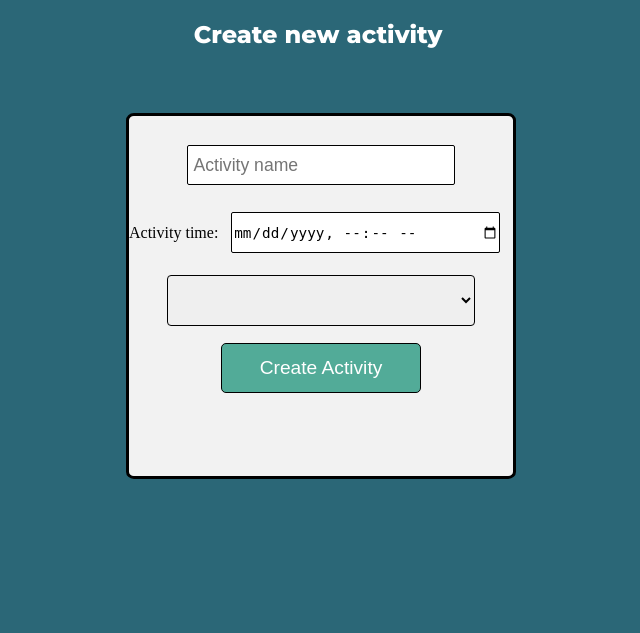
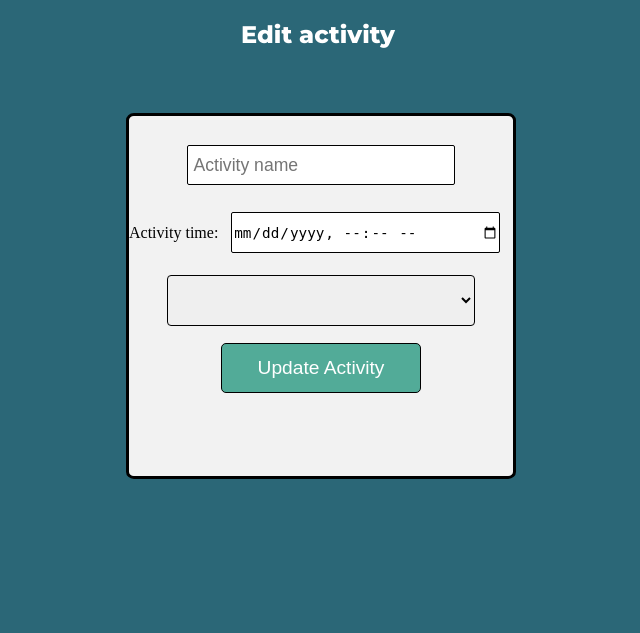
Before and after one commit to AK-UGlas/fit-me-in, a Flask app: template templates/activities/edit.html in a window 1280 px wide. Shown: the part 75-708 px from the top of the page, without its empty margins (322-962 px from the left). Run offline with Flask 2, Linux system fonts and the light colour scheme; the template is opened without the code that fills it, so the values that code supplies are empty.

Commit message:
fix broken or mislabeled links

```diff
--- a/repositories/activity_repo.py
+++ b/repositories/activity_repo.py
@@ -70,7 +70,7 @@ def select(id):
     activity = None
     result = run_sql("SELECT * FROM activities WHERE id = %s", [id])
 
-    if result is not None:
+    if result:
         activity = make_activity(result[0])
     return activity
 
@@ -90,8 +90,9 @@ def update(activity):
         return False
 
     sql = "UPDATE activities SET (activity_name, start_time, date, location_id) = (%s, %s, %s, %s) WHERE id = %s"
-    values = [activity.name, activity.get_start_time(True), activity.get_date(), activity.location.id]
+    values = [activity.name, activity.get_start_time(True), activity.get_date(), activity.location.id, activity.id]
     run_sql(sql, values)
+
     return True
 
 # delete
--- a/templates/activities/edit.html
+++ b/templates/activities/edit.html
@@ -2,9 +2,9 @@
 
 {% block content %}
 <section>
-<h2> Create new activity </h2>
+<h2> Edit activity </h2>
 <div id="form-div">
-    <form id="add-form" action="/activities/{{ id }}/" method='POST'>
+    <form id="add-form" action="/activities/{{ activity.id }}/edit" method='POST'>
         <div class="input-div">
             <input type="text" id="name" name="name" placeholder=" Activity name" value="{{ activity.name }}" required>
         </div>
@@ -25,7 +25,7 @@
             </select>
         </div>
         <div class="input-div">
-            <input class="submit-button" type="submit" id="submit" value="Create Activity">
+            <input class="submit-button" type="submit" id="submit" value="Update Activity">
         </div>
         {% if message is defined %}
             <p style="color:Red">*{{ message }}</p>
--- a/templates/activities/view-all.html
+++ b/templates/activities/view-all.html
@@ -27,7 +27,7 @@
                 {{ activity.location.room_name }}
                 <a href="/activities/{{ id }}_viewing_{{ activity.id }}/view">View details</a>
                 {% if id == 'admin' %}
-                <a href="/activities/<activity_id>/edit">Edit</a>
+                <a href="/activities/{{ activity.id }}/edit">Edit</a>
                 {% endif %}
             </div>
             {% endfor %}
--- a/templates/activities/view.html
+++ b/templates/activities/view.html
@@ -10,7 +10,7 @@
         <p> Start time: {{ activity.get_start_time() }}</p><br>
         <p> Location: {{ activity.location.room_name }}</p><br>
         {% if id == "admin" %}
-            <a href="">edit</a>
+            <a href="/activities/{{ activity.id }}/edit">edit</a>
         {% endif %}
     </div>
     <div>
--- a/templates/admin.html
+++ b/templates/admin.html
@@ -6,7 +6,7 @@
 <section id="all-content">
     <aside id="quicklinks">
         <div id="user-profile">
-            <h1>Welcome {{ admin_id }}</h1>
+            <h1>Welcome {{ admin_id.upper() }}</h1>
         </div>
         <div id="upcoming-classes">
         <h3>Upcoming classes for {{ today }}</h3>
@@ -19,7 +19,7 @@
                         <div>
                             {{ activity.name }}<br>
                             {{ activity.location.room_name }}<br>
-                            <a href="/activities/{{ admin_id }}/add">Edit activity</a>
+                            <a href="/activities/{{ activity.id }}/edit">Edit activity</a>
                         </div>
                     </div>
                 </li>
--- a/templates/members/error.html
+++ b/templates/members/error.html
@@ -2,6 +2,6 @@
 
 
 {% block content %}
-    <p>Email address was not found on our system</p><br>
-    <p>return to homepage and try again</p>
+    <h1>Email address was not found on our system</h1>
+    <h2>return to homepage and try again</h2>
 {% endblock %}
```
Also changed, not shown: controllers/activities_controller.py (+4 -5 lines), controllers/members_controller.py (+11 -6 lines).
